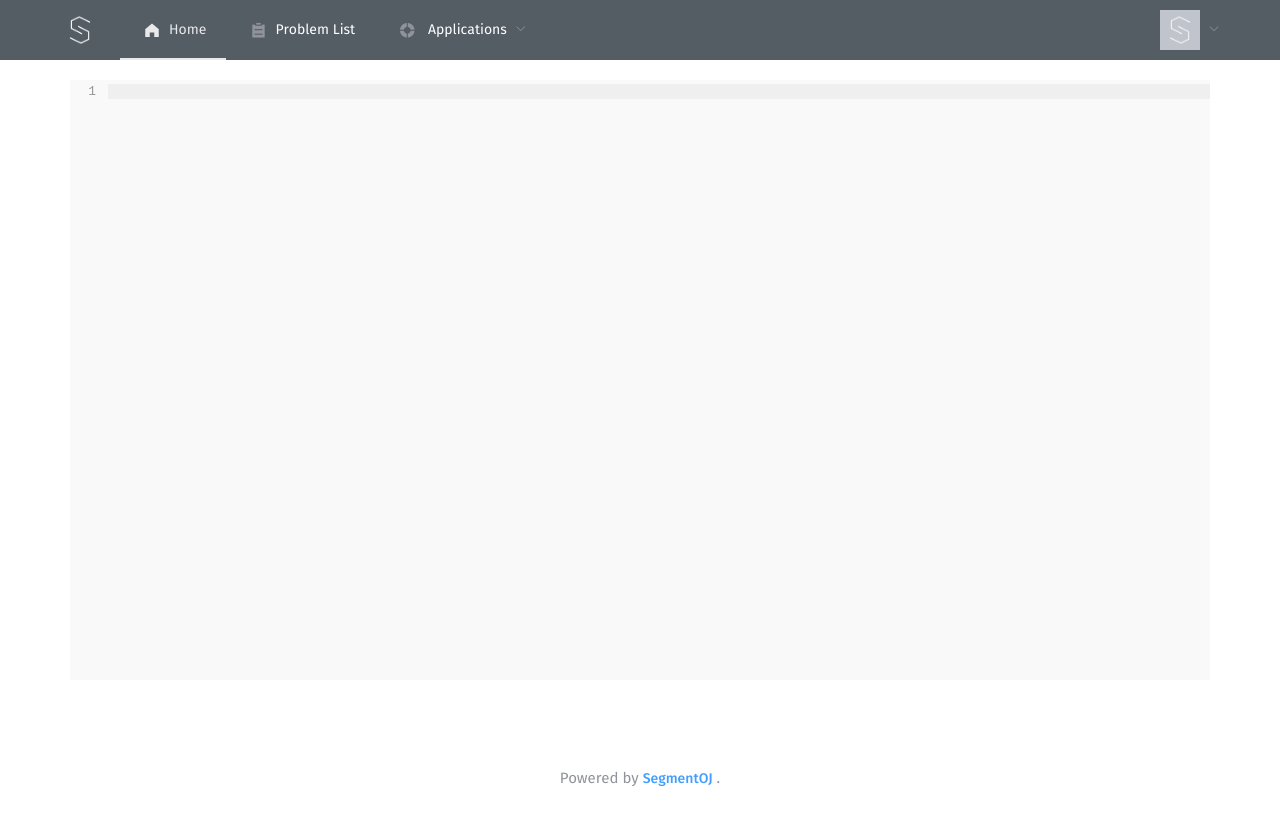
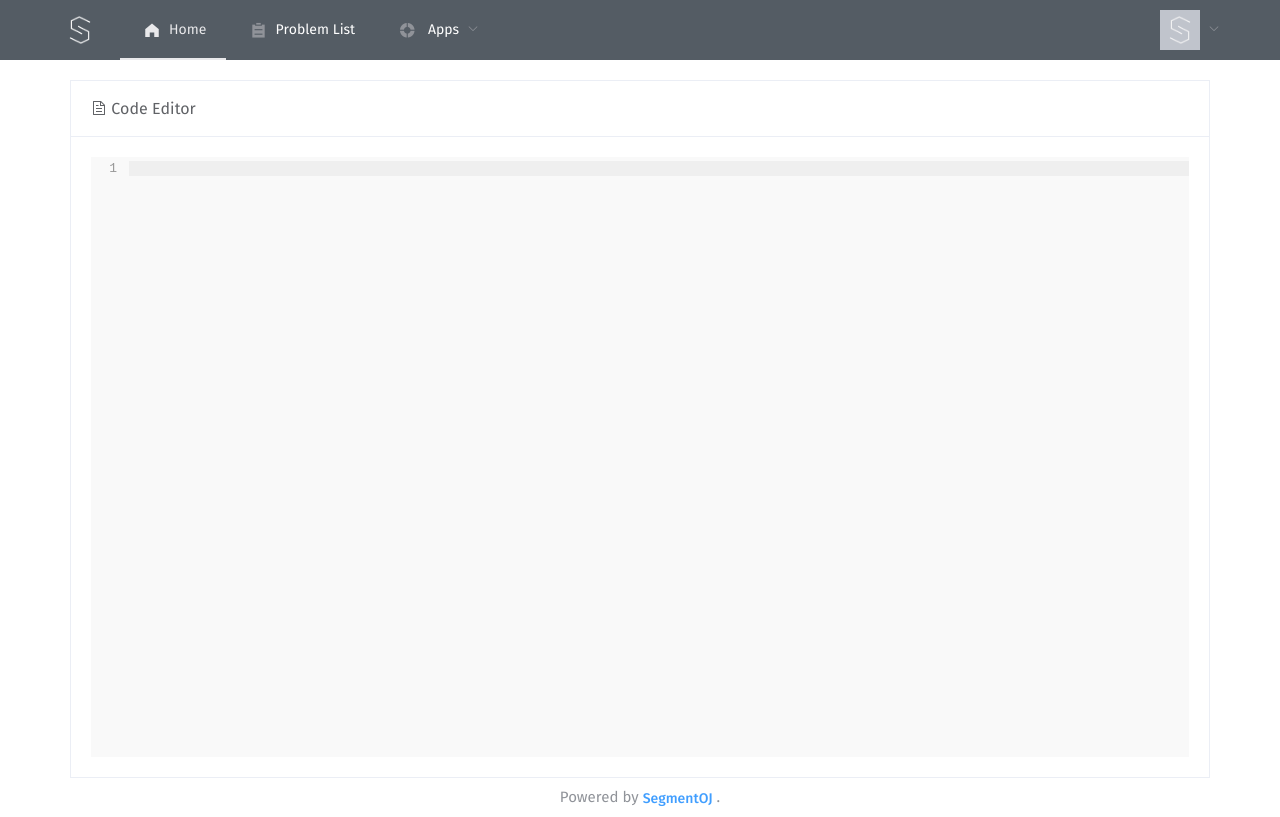
Before and after one commit to segment-oj/segmentoj-frontend, a Vue app: page /app/editor in a window 1280 px wide. Built offline with nearby package versions, Linux system fonts and the light colour scheme; what vue-katex, vue-unique-id would draw is missing.

Commit message:
reverse code mirror
Signed-off-by: zhangtianli2006 <49156174+zhangtianli2006@users.noreply.github.com>

```diff
--- a/src/components/app/editor.vue
+++ b/src/components/app/editor.vue
@@ -1,12 +1,13 @@
 <template>
-<div>
-  <!-- <el-card> -->
-    <!-- <div slot="header" class="clearfix">
-      <i class="el-icon-document" />
-      Code Editor
-    </div> -->
-    <codeMirror />
-  <!-- </el-card> --></div>
+  <div>
+    <el-card>
+      <div slot="header" class="clearfix">
+        <i class="el-icon-document" />
+        Code Editor
+      </div>
+      <codeMirror />
+    </el-card>
+  </div>
 </template>
 
 <script>
--- a/src/components/page/navbar.vue
+++ b/src/components/page/navbar.vue
@@ -25,7 +25,7 @@
         <el-submenu index="1">
           <template slot="title">
             <i class="el-icon-s-help" />
-            <span class="lable"> Applications</span>
+            <span class="lable"> Apps</span>
           </template>
           <el-menu-item index="/app/editor">
             Code Editor
```
